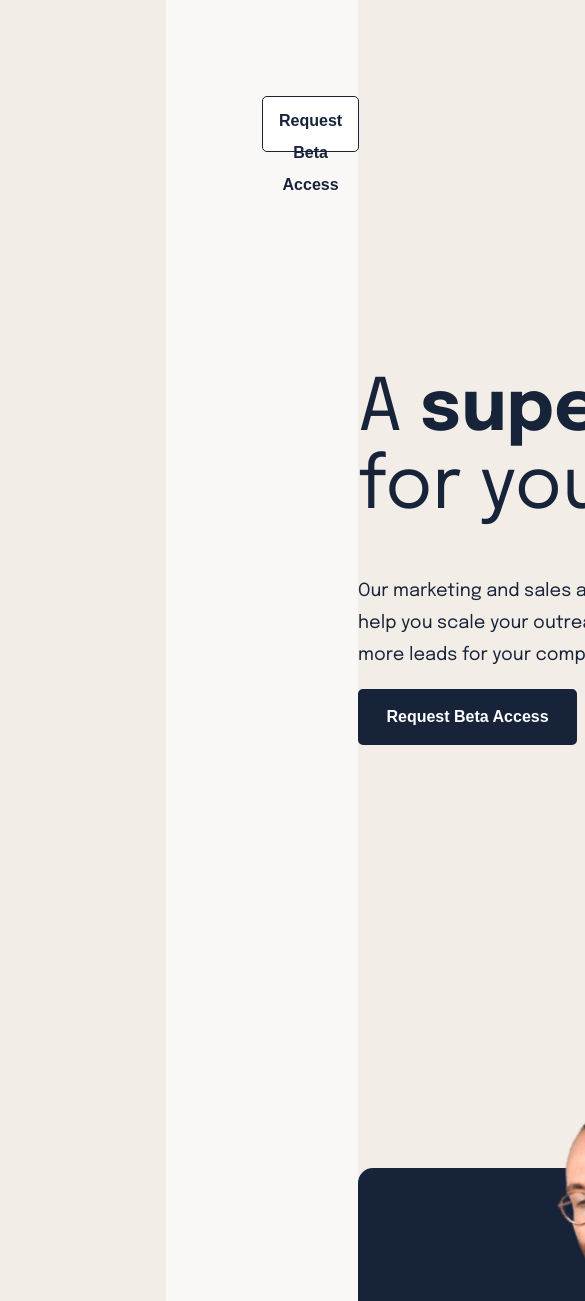
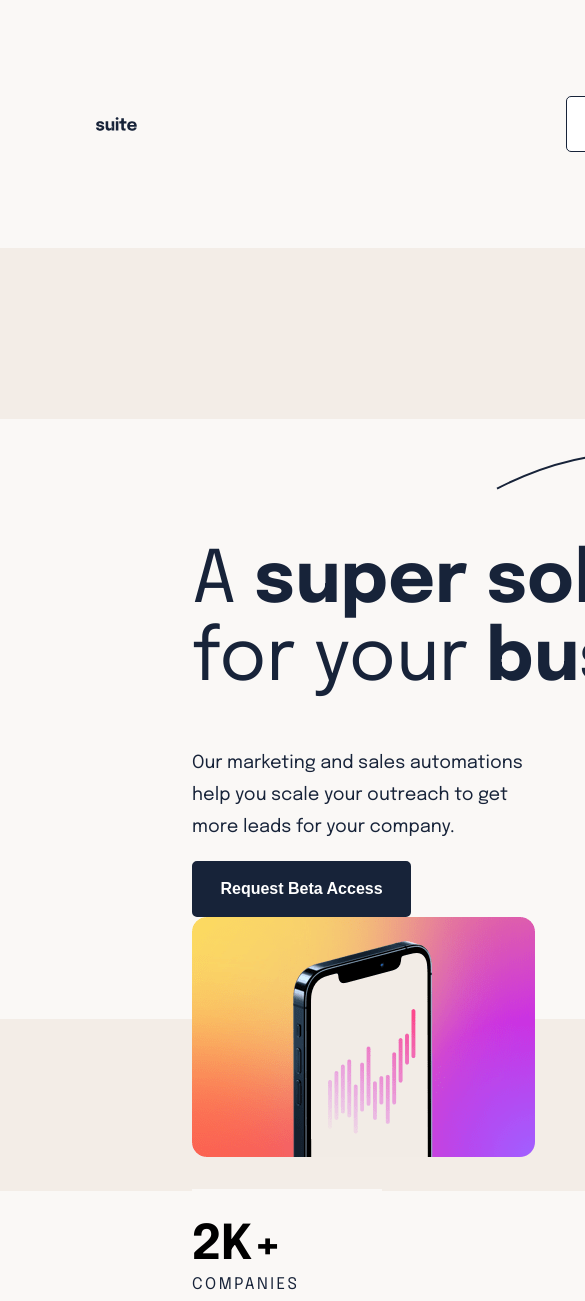
Before and after one commit to santosdlaysa/suite-landing-page-a, a plain HTML site: page index.html in a window 390 px wide. Shown: the top 1301 px of the page, 585 px wide, since content can reach past the window. Drawn offline with Linux system fonts and the light colour scheme.

Commit message:
update css

```diff
--- a/index.html
+++ b/index.html
@@ -14,11 +14,14 @@
 </head>
 <body>
 
+  <!--menu-->
   <header>
   <img src="./assets/suite (2).svg" alt="logo">
 <button class="button-one">Request Beta Access</button>
 
   </header>
+
+  <!--Parte principal-->
   <div class="container-principal">
     <img src="./assets/Oval.png" alt="illustration" class="img-principal">
     <div class="text-principal">
@@ -29,8 +32,9 @@
     get more leads for your company. </p>
 
   <button class="button-two">Request Beta Access</button>
+  <img src="./assets/image-hero-landscape.png" alt="illustration" class="img-mobile">
 </div>
-
+<!--Parte secundária-->
 <div class="container-sub">
   <h1>2K+</h1>
   <p>Companies</p>
@@ -42,7 +46,7 @@
   <p>Leads</p>
 </div>
 </div>
-
+<!--Terceira parte-->
 <div class="container-terceiro">
 
   <div class="container-blue">
@@ -56,6 +60,8 @@
     </div>
 
   </div>
+
+  <!--Parte final -->
   <footer class="toque-final">
     <h1>suite</h1>
     <p>Copyright - Suite</p>
--- a/styles.css
+++ b/styles.css
@@ -3,6 +3,7 @@ body {
     padding: 0;
     font-family: 'Epilogue', sans-serif;
     background-color: #F3EDE7;
+    display: grid;
 }
 
 header {
@@ -91,6 +92,10 @@ header > img {
     height: 600px;
 }
 
+.img-mobile{
+    display: none;
+
+}
 .button-two{
     background-color: #172339;
     border: 2px solid  #172339;
@@ -275,6 +280,31 @@ footer {
 }
 
 
-@media screen max-width d(768px) {
+@media screen and (max-width: 768px) {
 
+body {
+    margin: 0;
+    padding: 0;
+    width: 768px;
+    height: 1962px;
 }
+
+header {
+    width: 689px;
+    height: 56px;
+}
+
+.container-principal{
+    display: grid;
+}
+
+.img-principal {
+    display: none;
+}
+
+.img-mobile{
+    display: flex;
+    width: 343px;
+    height: 240px;
+}
+}
```
